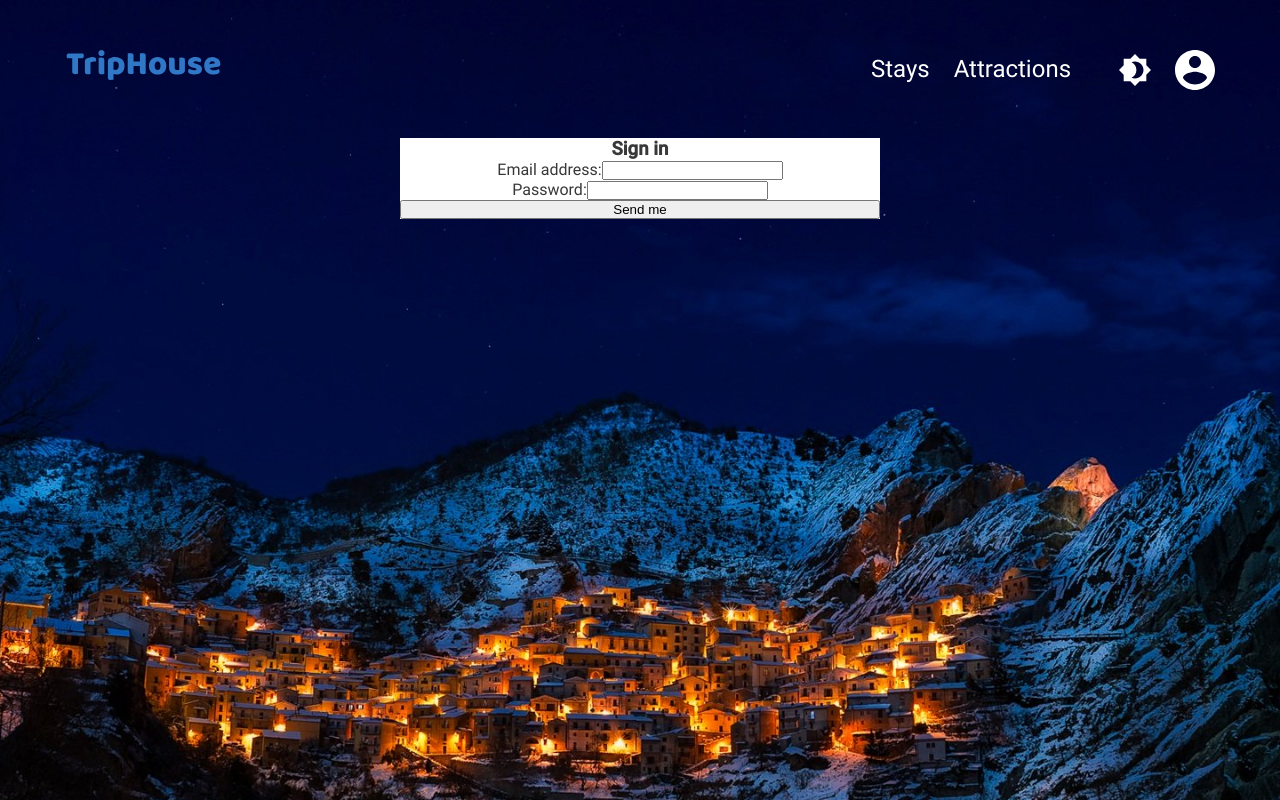
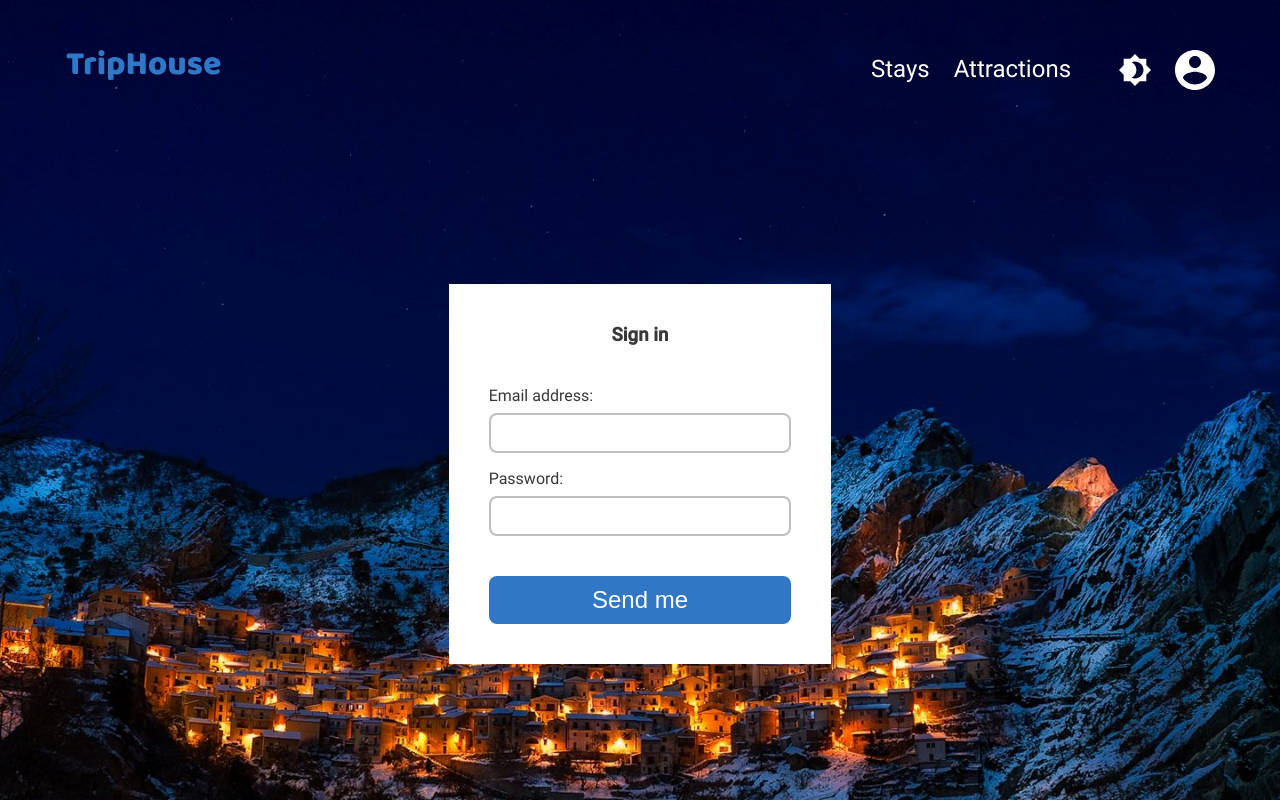
Before and after one commit to maria-knst/if-react, a React (Create React App) app: page / in a window 1280 px wide. Built offline with nearby package versions, Linux system fonts and the light colour scheme.

Commit message:
Added styles to Aytorization block.

```diff
--- a/src/components/AuthorizationBlock/AuthorizationBlock.js
+++ b/src/components/AuthorizationBlock/AuthorizationBlock.js
@@ -21,28 +21,30 @@ const AuthorizationBlock = ({ setAutoriz }) => {
   }
 
   return (
-    <div className="autoris_block">
-      <h3 className="autoris_title">Sign in</h3>
-      <form onSubmit={handleSubmit} className="autoris_form">
-        <label className="autoris_label">
+    <div className="autoriz_block">
+      <h3 className="autoriz_title">Sign in</h3>
+      <form onSubmit={handleSubmit} className="autoriz_form">
+        <label className="autoriz_label">
           Email address:
           <input
             type="email"
             name="email"
             value={value.email}
             onChange={handleChange}
+            className="top-autoriz_input"
           />
         </label>
-        <label className="autoris_label">
+        <label className="autoriz_label">
           Password:
           <input
             type="password"
             name="password"
             value={value.password}
             onChange={handleChange}
+            className="top-autoriz_input"
           />
         </label>
-        <button type="submit">Send me</button>
+        <button type="submit" className="top-autoriz-button">Send me</button>
       </form>
     </div>
   )
--- a/src/components/AuthorizationBlock/AuthorizationBlock.scss
+++ b/src/components/AuthorizationBlock/AuthorizationBlock.scss
@@ -1,18 +1,39 @@
 @import '../../styles/styles.scss';
 
-.autoris_block {
+.autoriz_block {
   margin: auto;
-  width: 40%;
-  height: 40%;
+  margin-top: 176px;
+  width: 460px / 1440px * 100%;
+  height: 364px / 900px * 100%;
   background: $color_white;
+  padding: 40px;
 
-  .autoris_title {
+  .autoriz_title {
     color: $color_dark-grey;
+    margin-bottom: 40px;
   }
 
-  .autoris_form {
+  .autoriz_form {
     display: flex;
     flex-direction: column;
     color: $color_dark-grey;
+    font-family: $main_font-family;
+    .autoriz_label{
+      display: flex;
+      flex-direction: column;
+      align-items: start;
+      .top-autoriz_input{
+        margin: 8px 0 16px;
+        width: 100%;
+        height: 40px;
+        border: 2px solid $color_grey;
+        border-radius: 8px;
+      }
+    }
+    .top-autoriz-button{
+      height: 48px;
+      margin-top: 24px;
+      @include top_button;
+    }
   }
 }
--- a/src/components/Dropdown/Dropdown.scss
+++ b/src/components/Dropdown/Dropdown.scss
@@ -14,10 +14,10 @@
   font-size: 20px;
   text-align: center;
 }
-.top-sing-out:hover{
+.top-sing-out:hover {
   opacity: 0.8;
 }
 
-.top-sing-out_hidden{
+.top-sing-out_hidden {
   visibility: hidden;
 }
--- a/src/components/TopForm/TopForm.scss
+++ b/src/components/TopForm/TopForm.scss
@@ -45,11 +45,7 @@
 
 .top-search-button {
   width: 16%;
-  border: none;
-  border-radius: $top_border-radius;
-  background: $color_light-blue;
-  color: $color_white;
-  font-size: 24px;
+ @include top_button;
 }
 
 .top-search-button:hover {
--- a/src/components/TopFrame/TopFrame.scss
+++ b/src/components/TopFrame/TopFrame.scss
@@ -20,7 +20,7 @@
     height: 50px;
   }
 
-  .top-account_autoriz{
+  .top-account_autoriz {
     fill: $color_tawny;
   }
 
--- a/src/styles/styles.scss
+++ b/src/styles/styles.scss
@@ -14,6 +14,14 @@ $column-size: calc(100% / 12);
 $top_border-radius: 8px;
 
 $main_font-family: 'Roboto', sans-serif;
+
+@mixin top_button{
+  border: none;
+  border-radius: $top_border-radius;
+  background: $color_light-blue;
+  color: $color_white;
+  font-size: 24px;
+}
 
 @mixin _1020 {
   @media screen and (max-width: 1020px) {
```
Also changed, not shown: src/components/Dropdown/Dropdown.js (+13 -10 lines), src/components/TopFrame/TopFrame.js (+7 -7 lines).
